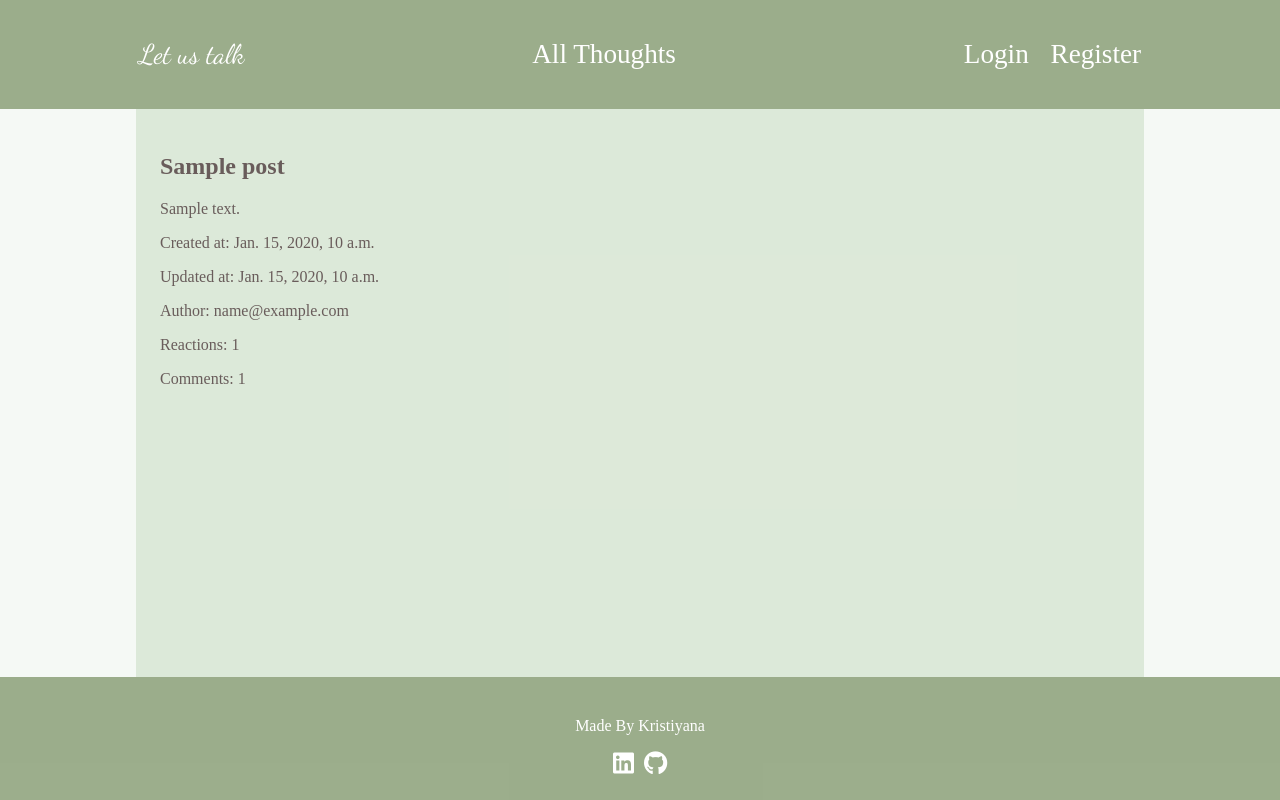
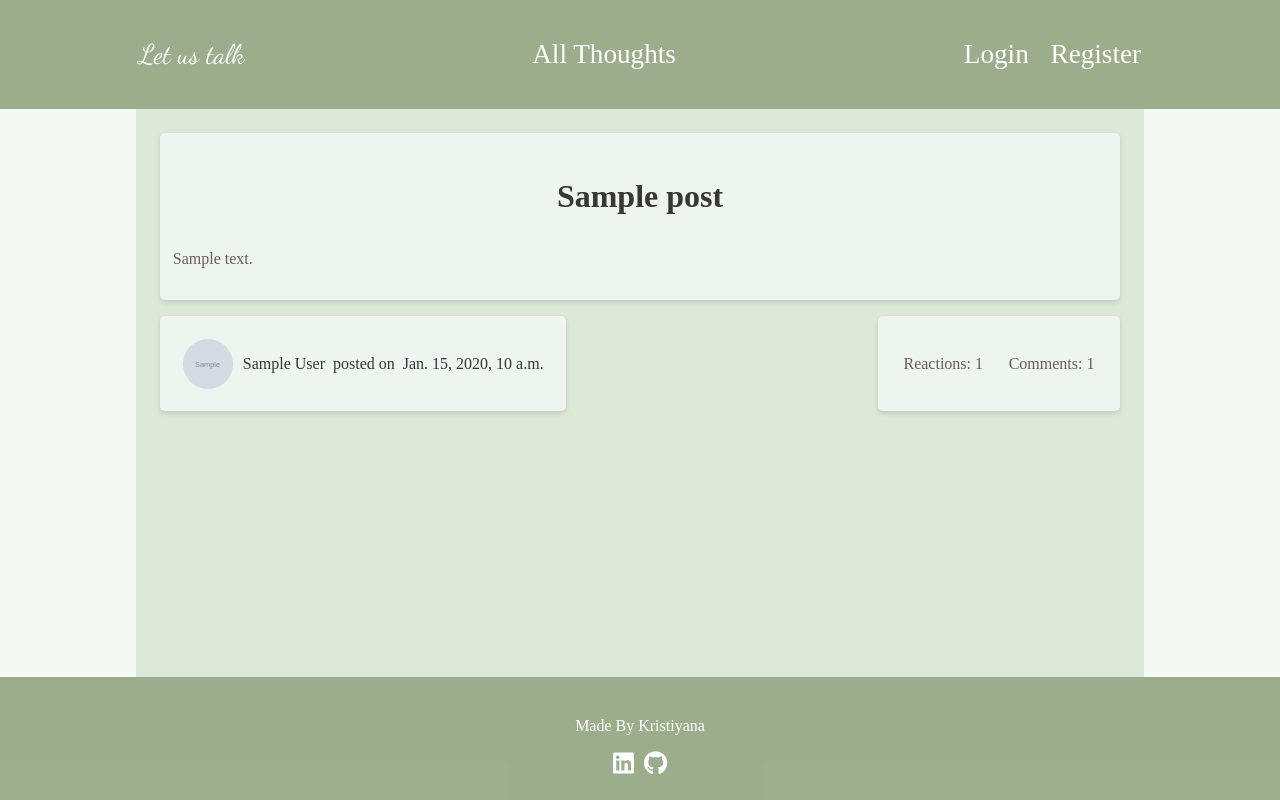
Before and after one commit to kis619/softuni-django-final-project, a Django app: page /posts/1/ in a window 1280 px wide. Run offline with Django 5.2, Linux system fonts and the light colour scheme; tables that the repository leaves empty hold one stand-in row (values such as "Sample post"); grey boxes marked "Sample" are stand-in pictures.

Commit message:
added style for the main part of the post detail

```diff
--- a/final_exam/accounts/urls.py
+++ b/final_exam/accounts/urls.py
@@ -14,7 +14,7 @@ urlpatterns = [
          PasswordChangeDoneView.as_view(template_name='accounts/registration/password_change_done.html'),
          name='password_change_done'),
 
-    path('profile/', ProfileDetailView.as_view(), name='profile_detail'),
+    path('profile/<int:pk>', ProfileDetailView.as_view(), name='profile_detail'),
     path('profile/edit/', ProfileUpdateView.as_view(), name='profile_edit'),
     path('profile/delete/', ProfileDeleteView.as_view(), name='profile_delete'),
 ]
--- a/final_exam/accounts/views.py
+++ b/final_exam/accounts/views.py
@@ -32,7 +32,7 @@ class ProfileDetailView(DetailView):
     context_object_name = 'profile'
 
     def get_object(self, queryset=None):
-        return self.request.user.letustalkuserprofile
+        return UserModel.objects.get(pk=self.kwargs['pk']).letustalkuserprofile
 
     def get_context_data(self, **kwargs):
         context = super().get_context_data(**kwargs)
@@ -50,7 +50,7 @@ class ProfileUpdateView(LoginRequiredMixin, UpdateView):
         return self.request.user.letustalkuserprofile
 
     def get_success_url(self):
-        return reverse_lazy('profile_detail')
+        return reverse_lazy('profile_detail', kwargs={'pk': self.request.user.pk})
 
 
 class ProfileDeleteView(LoginRequiredMixin, DeleteView):
--- /dev/null
+++ b/static/css/post-details.css
@@ -0,0 +1,70 @@
+.post-details h2 {
+    font-size: 2em;
+    color: var(--title-color);
+    text-align: center;
+}
+
+.post-contents {
+    font-size: 1em;
+    text-align: justify;
+    line-height: 1.5;
+
+}
+
+.author-box a {
+    display: flex;
+    align-items: center;
+    padding: 10px;
+    border-radius: 5px;
+    text-decoration: none;
+    justify-content: start;
+    color: var(--title-color);
+
+}
+
+.author-box .author-avatar {
+    width: 50px;
+    height: 50px;
+    border-radius: 50%;
+    object-fit: cover;
+    margin-right: 10px;
+}
+
+.post-details-img {
+    width: 100%;
+    height: auto;
+    object-fit: cover;
+}
+
+
+.meta-metrics-container {
+    display: flex;
+    justify-content: space-between;
+    flex-wrap: wrap;
+}
+
+
+.metrics, .meta {
+    display: flex;
+    justify-content: space-between;
+    align-items: center;
+}
+
+.metrics div {
+    margin: 0 .8em;
+}
+
+@media (max-width: 768px) {
+    /* Adjust this value based on your design */
+    .meta-metrics-container {
+        flex-direction: column;
+    }
+}
+
+.background-styles {
+    background-color: var(--tertiary-color);
+    border-radius: 5px;
+    box-shadow: 0 2px 5px rgba(0, 0, 0, 0.15);
+    padding: .8em;
+    margin-bottom: 1em;
+}
--- a/static/css/styles.css
+++ b/static/css/styles.css
@@ -4,6 +4,7 @@
     --secondary-color: rgba(215, 229, 211, 0.81);
     --tertiary-color: rgba(243, 248, 243, 0.81);
     --text-color: rgba(92, 77, 77, 0.9);
+    --title-color: rgba(37, 33, 33, 0.9);
 }
 
 body {
@@ -87,6 +88,7 @@ main {
     max-width: 960px;
     color: var(--text-color);
     width: 100%;
+/*    TODO: figure this shit out*/
 }
 
 /* Footer */
--- a/templates/accounts/profile_update.html
+++ b/templates/accounts/profile_update.html
@@ -5,7 +5,7 @@
 
 {% block content %}
     <h2>Edit Profile</h2>
-    <form method="post">
+    <form method="post" enctype="multipart/form-data">
         {% csrf_token %}
         {{ form.as_p }}
         <button type="submit">Update</button>
--- a/templates/base.html
+++ b/templates/base.html
@@ -9,6 +9,7 @@
     <link rel="stylesheet" type="text/css" href="{% static 'css/threads.css' %}">
     <link rel="stylesheet" type="text/css" href="{% static 'css/reactions.css' %}">
     <link rel="stylesheet" type="text/css" href="{% static 'css/post_card.css' %}">
+    <link rel="stylesheet" type="text/css" href="{% static 'css/post-details.css' %}">
 
     <link rel="preconnect" href="https://fonts.googleapis.com">
     <link rel="preconnect" href="https://fonts.gstatic.com" crossorigin>
--- /dev/null
+++ b/templates/fragments/_author_posted.html
@@ -0,0 +1,16 @@
+<div class="author-box">
+    {% if user.is_authenticated %}
+        <a href="{% url 'profile_detail' post.author.id %}">
+    {% endif %}
+            <img class="author-avatar" src="{{ post.author.letustalkuserprofile.avatar.url }}"
+                 alt="{{ post.author.email }}'s avatar">
+            <span class="author-email">
+                                {% include 'fragments/_display_usernames_or_email.html' with user=post.author %}
+                            </span>
+            <span>  &nbsp posted on  &nbsp </span>
+            <p>{{ post.created_at }}</p>
+    {% if user.is_authenticated %}
+        </a>
+    {% endif %}
+
+</div>
--- /dev/null
+++ b/templates/fragments/_display_usernames_or_email.html
@@ -0,0 +1,5 @@
+{% if user.letustalkuserprofile.first_name or user.letustalkuserprofile.last_name %}
+    {{ user.letustalkuserprofile.first_name }} {{ user.letustalkuserprofile.last_name }}
+{% else %}
+    {{ user.email }}
+{% endif %}
--- a/templates/fragments/_navigation.html
+++ b/templates/fragments/_navigation.html
@@ -8,7 +8,7 @@
         </div>
         <div class="nav-right">
             {% if user.is_authenticated %}
-                <a href="{% url 'profile_detail' %}">Profile</a>
+                <a href="{% url 'profile_detail' user.pk %}">Profile</a>
                 <form id="logout-form" method="post" action="{% url 'logout' %}">
                     {% csrf_token %}
                     <a id="logout-link" href="#">Logout</a>
--- a/templates/posts/post_card.html
+++ b/templates/posts/post_card.html
@@ -8,7 +8,8 @@
     </div>
     {% if post.image %}
         <img src="{{ post.image.url }}" alt="{{ post.title }}">
-    {% else %}
-        <img src="{% static 'images/default-avatar.jpg' %}" alt="Default Image">
+        {#    {% else %}#}
+        {#        <img src="{% static 'images/default-avatar.jpg' %}" alt="{{ post.title }}">#}
+        {#    TODO: decide if I want to use this#}
     {% endif %}
 </a>
--- a/templates/posts/post_detail.html
+++ b/templates/posts/post_detail.html
@@ -3,15 +3,34 @@
 {% block title %}Post Detail{% endblock title %}
 
 {% block content %}
+    <div class="post-details">
+
+        <div class="post-contents background-styles">
             <h2>{{ post.title }}</h2>
             <p>{{ post.content }}</p>
-    <p>Created at: {{ post.created_at }}</p>
-    <p>Updated at: {{ post.updated_at }}</p>
-    <p>Author: {{ post.author }}</p>
-    <p>Reactions: {{ post.reaction_set.all|length }}</p>
-    <p>Comments: {{ post|total_comments }}</p>
+            {#            {% if post.image %}#}
+            {#                <img class='post-details-img' src="{{ post.image.url }}" alt="{{ post.title }}">#}
+            {#            {% endif %}#}
+            {#            TODO: decide if I want this#}
+
+        </div>
+
+        <div class="meta-metrics-container ">
+            <div class="meta background-styles">
+                {% include 'fragments/_author_posted.html' with user=post.author post=post %}
+            </div>
+            <div class="metrics background-styles">
+                <div>Reactions: {{ post.reaction_set.all|length }}</div>
+                <div>Comments: {{ post|total_comments }}</div>
+            </div>
+        </div>
+
+    </div>
+
     {% if user.is_authenticated %}
         {% include 'reactions/reactions_display.html' with url_name="post_react" id=post.id reactions_count=post_reactions_count %}
+        <div class="comment-section">
+
             <h3>Add a Thought</h3>
             {% include 'threads/thread_form.html' %}
 
@@ -21,5 +40,7 @@
             {% empty %}
                 <p>No threads yet.</p>
             {% endfor %}
+        </div>
+
     {% endif %}
 {% endblock content %}
```
Also changed, not shown: final_exam/posts/migrations/0007_alter_post_image.py (added), final_exam/posts/migrations/0008_alter_post_image.py (added), media/avatars/Kristiyana_Milcheva.jpeg (added), media/avatars/mueskes-annemarie.jpeg (added), media/avatars/mueskes-annemarie_Q5ELsle.jpeg (added), media/posts/Kristiyana_Milcheva.jpeg (added), media/posts/default-post-image.jpg (added). Lines whose indentation alone changed are shown as unchanged.
